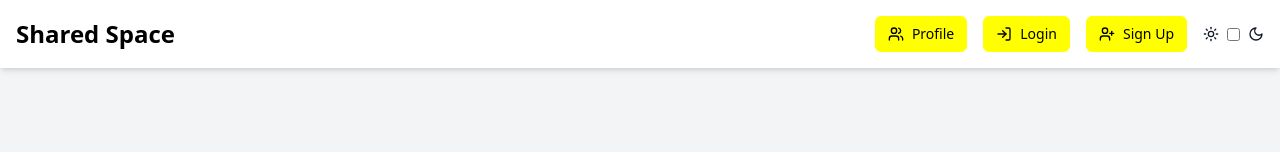
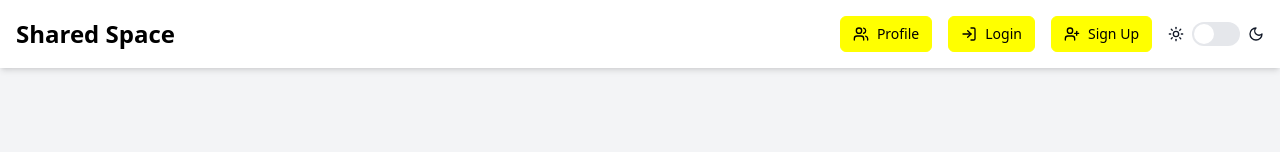
Before and after one commit to Sachinsingh2002/shared-space, a Next.js app: page / in a window 1280 px wide. Shown: the top 152 px of the page. Built offline with nearby package versions, Linux system fonts and the light colour scheme.

Commit message:
added dark mode variables and smooth transitions

```diff
--- a/src/app/globals.css
+++ b/src/app/globals.css
@@ -55,21 +55,139 @@
     margin: 0;
     padding: 0;
   }
+
+  html {
+    scroll-behavior: smooth;
+  }
+
   body {
     background-color: rgb(var(--background));
     color: rgb(var(--foreground));
     font-family: system-ui, sans-serif;
+    overflow-x: hidden;
   }
+
   .bg-background {
     background-color: rgb(var(--background));
   }
+
   .text-foreground {
     color: rgb(var(--foreground));
   }
+
   .border-border {
     border-color: rgb(var(--border));
   }
+
   .ring-ring {
     box-shadow: 0 0 0 2px rgb(var(--ring));
   }
 }
+
+@layer utilities {
+  .toggle-checkbox {
+    appearance: none;
+    width: 3rem;
+    height: 1.5rem;
+    border-radius: 0.75rem;
+    background-color: #e5e7eb;
+    position: relative;
+    cursor: pointer;
+    transition: background-color 0.3s ease;
+  }
+
+  .toggle-checkbox:checked {
+    background-color: #3b82f6;
+  }
+
+  .toggle-checkbox::after {
+    content: '';
+    position: absolute;
+    top: 0.125rem;
+    left: 0.125rem;
+    width: 1.25rem;
+    height: 1.25rem;
+    border-radius: 50%;
+    background-color: white;
+    transition: transform 0.3s ease;
+  }
+
+  .toggle-checkbox:checked::after {
+    transform: translateX(1.5rem);
+  }
+
+  /* Custom scrollbar */
+  /* Minimal clean scrollbar */
+  ::-webkit-scrollbar {
+    width: 6px;
+  }
+
+  ::-webkit-scrollbar-track {
+    background: #f8fafc;
+  }
+
+  ::-webkit-scrollbar-thumb {
+    background: #e2e8f0;
+    border-radius: 3px;
+    transition: background 0.2s ease;
+  }
+
+  ::-webkit-scrollbar-thumb:hover {
+    background: #cbd5e1;
+  }
+
+  /* Dark mode scrollbars */
+  .dark ::-webkit-scrollbar-track {
+    background: #1f2937;
+  }
+
+  .dark ::-webkit-scrollbar-thumb {
+    background: #4b5563;
+  }
+
+  .dark ::-webkit-scrollbar-thumb:hover {
+    background: #6b7280;
+  }
+
+  /* Dark mode body background */
+  .dark {
+    background-color: #111827;
+    color: #f9fafb;
+  }
+
+  /* Simple smooth transitions */
+  * {
+    transition: color 0.2s ease, background-color 0.2s ease, border-color 0.2s ease;
+  }
+
+  /* Clean button interactions */
+  button {
+    transition: all 0.2s ease;
+  }
+
+  /* Simple focus states */
+  button:focus-visible,
+  input:focus-visible,
+  textarea:focus-visible,
+  select:focus-visible {
+    outline: 2px solid #374151;
+    outline-offset: 2px;
+  }
+
+  /* Smooth scrolling */
+  html {
+    scroll-behavior: smooth;
+  }
+
+  /* Reduced motion support */
+  @media (prefers-reduced-motion: reduce) {
+    *,
+    *::before,
+    *::after {
+      animation-duration: 0.01ms !important;
+      animation-iteration-count: 1 !important;
+      transition-duration: 0.01ms !important;
+      scroll-behavior: auto !important;
+    }
+  }
+}
```
